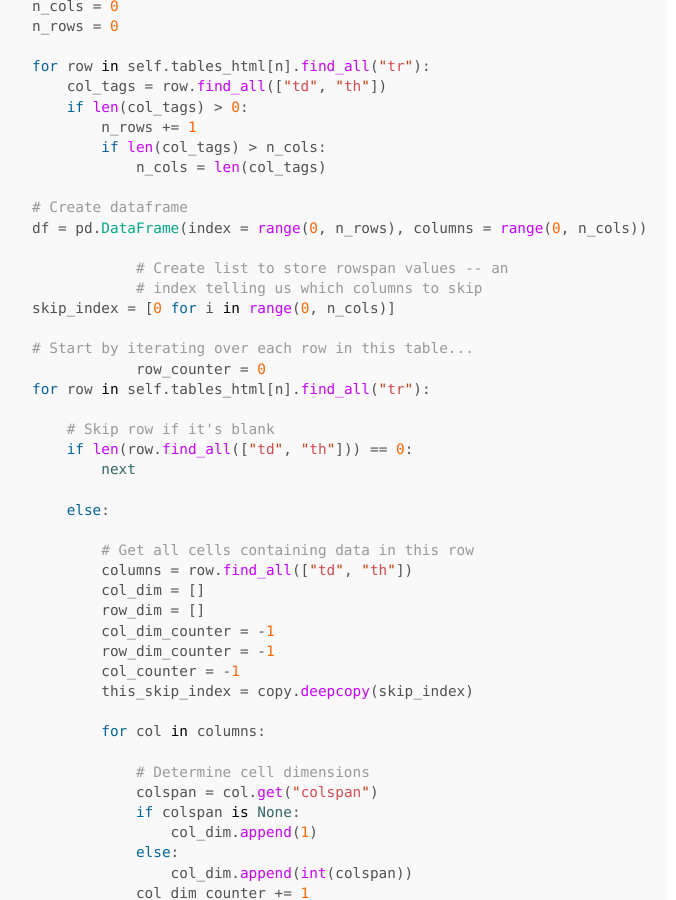
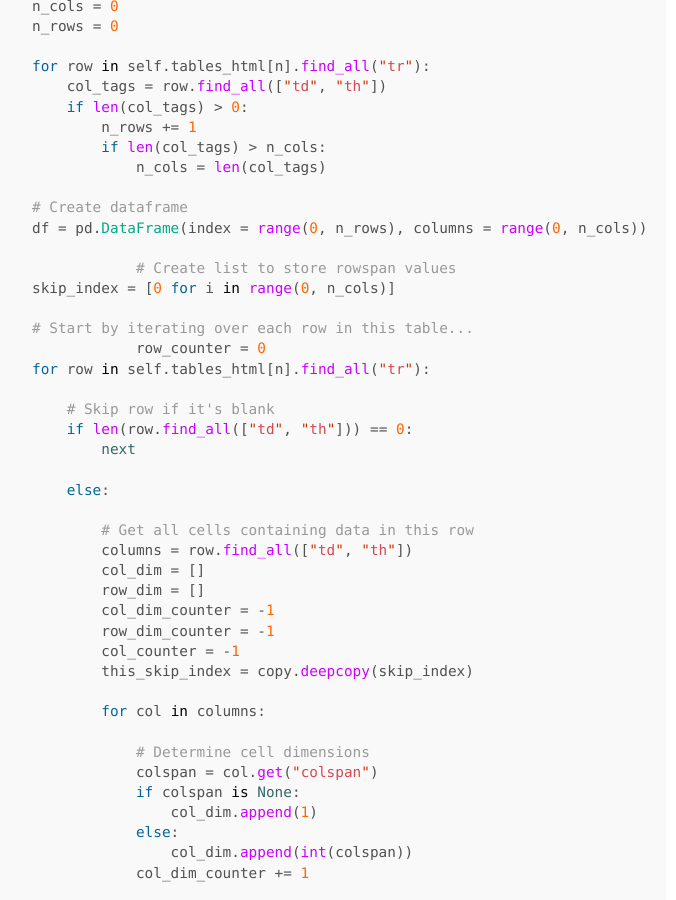
Before and after one commit to WadeP6970/johnricco.github.io, a Jekyll site: the page built from _posts/2017-4-4-python-html.md, in a window 1280 px wide and 900 px high, scrolled down 2190 px. Shown: the whole window, without its empty margins (361-1037 px from the left). Built offline with Jekyll 4.4.1, drawn with Linux system fonts in a browser that asks for light colours.

```diff
--- a/_posts/2017-4-4-python-html.md
+++ b/_posts/2017-4-4-python-html.md
@@ -67,8 +67,7 @@ class html_tables(object):
             # Create dataframe
             df = pd.DataFrame(index = range(0, n_rows), columns = range(0, n_cols))
 
-			# Create list to store rowspan values -- an
-			# index telling us which columns to skip
+			# Create list to store rowspan values
             skip_index = [0 for i in range(0, n_cols)]
 
             # Start by iterating over each row in this table...
```
